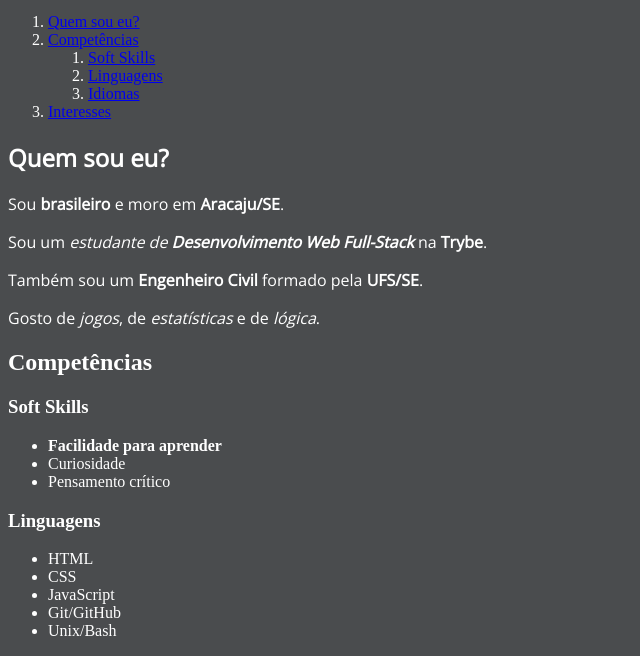
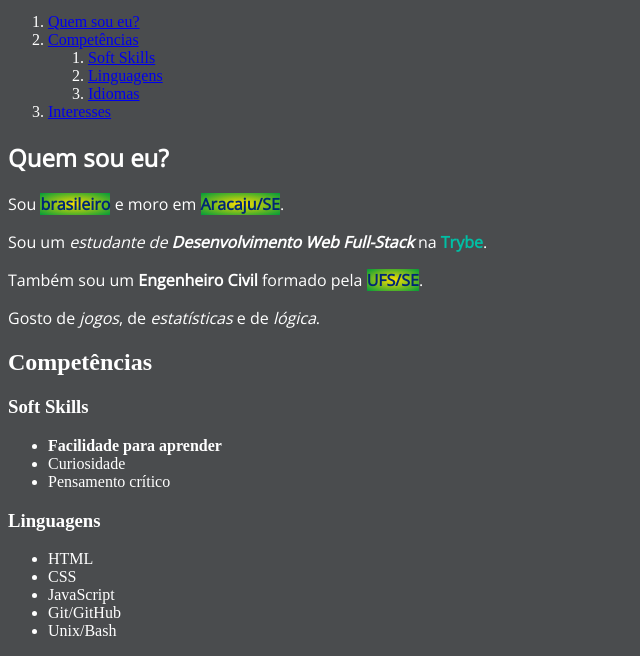
Before and after one commit to alvesgf16/alvesgf16.github.io, a plain HTML site: page index.html in a window 1280 px wide. Shown: the part 128-784 px from the top of the page, without its empty margins (0-640 px from the left). Drawn offline with nearby package versions, Linux system fonts and the light colour scheme.

Commit message:
Adiciona estilos diferentes em algumas partes do texto

```diff
--- a/index.html
+++ b/index.html
@@ -19,6 +19,15 @@
 
             .body-text{
                 font-family: 'Open Sans', sans-serif;
+            }
+
+            .origin-color {
+                background-image: radial-gradient(#fedf00,#009b3a);
+                color: #002776;
+            }
+
+            .trybe {
+                color: #00bfa5
             }
         </style>
     </head>
@@ -43,9 +52,9 @@
         </div>
         <div id="about-me" class="body-text">
             <h2>Quem sou eu?</h2>
-            <p>Sou <strong>brasileiro</strong> e moro em <strong>Aracaju/SE</strong>.</p>
-            <p>Sou um <em>estudante de <strong>Desenvolvimento Web Full-Stack</strong></em> na <strong>Trybe</strong>.</p>
-            <p>Também sou um <strong>Engenheiro Civil</strong> formado pela <strong>UFS/SE</strong>.</p>
+            <p>Sou <strong class="origin-color">brasileiro</strong> e moro em <strong class="origin-color">Aracaju/SE</strong>.</p>
+            <p>Sou um <em>estudante de <strong>Desenvolvimento Web Full-Stack</strong></em> na <strong class="trybe">Trybe</strong>.</p>
+            <p>Também sou um <strong>Engenheiro Civil</strong> formado pela <strong class="origin-color">UFS/SE</strong>.</p>
             <p>Gosto de <em>jogos</em>, de <em>estatísticas</em> e de <em>lógica</em>.</p>
         </div>
         <div id="skills">
```
